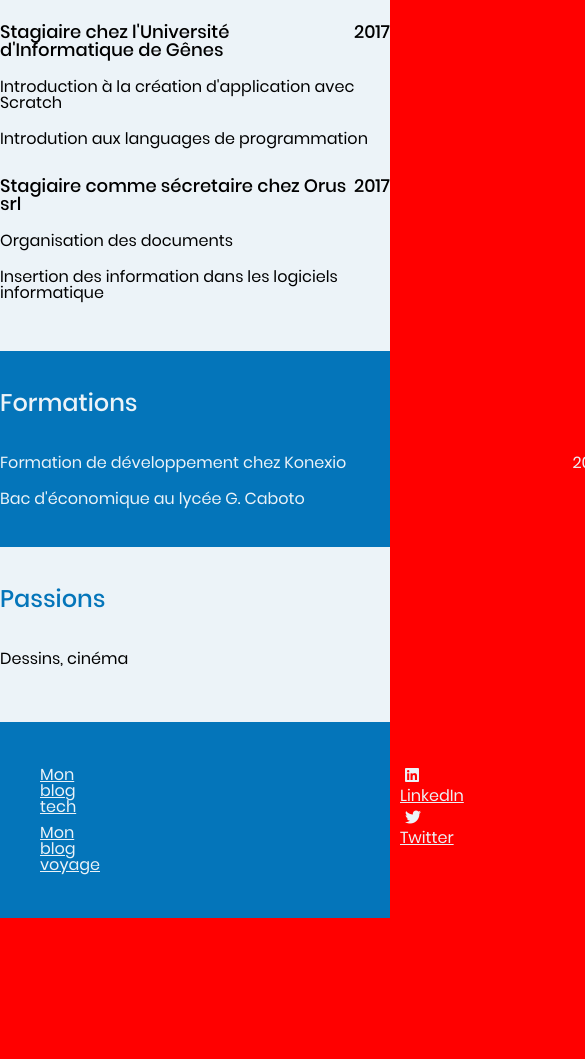
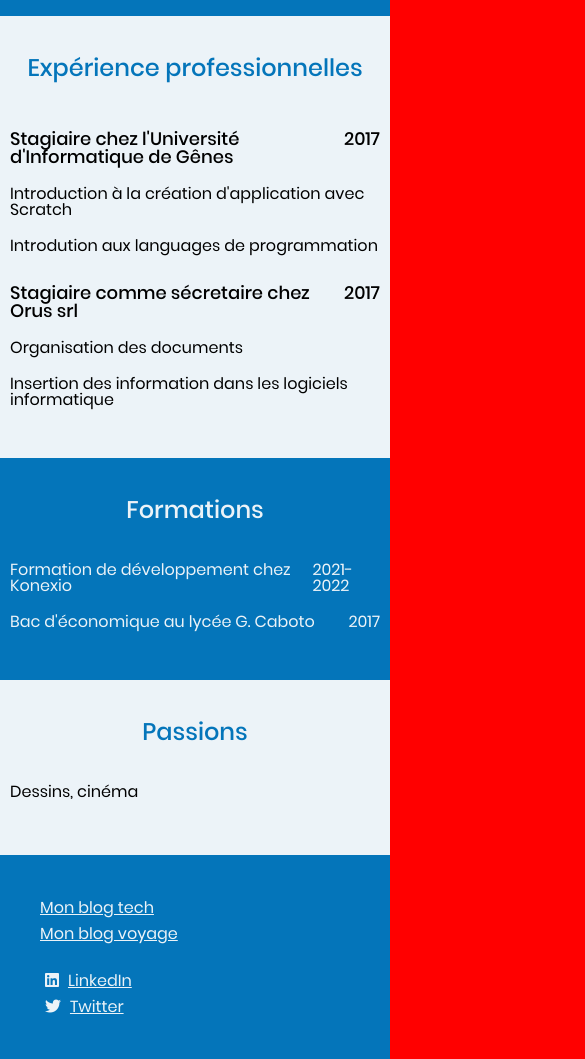
Before and after one commit to SalwaRayan/my-cv, a plain HTML site: page index.html in a window 390 px wide. Shown: the part 723-1782 px from the top of the page, 585 px wide, since content can reach past the window. Before the commit the page ends 1641 px from the top, so only its background shows below. Drawn offline with Linux system fonts and the light colour scheme.

Commit message:
Mon CV, pour mobile aussi

```diff
--- a/index.html
+++ b/index.html
@@ -50,9 +50,9 @@
                 <p>Insertion des information dans les logiciels informatique</p>
             </div>
         </section>
+        <section class="form-back">
             <div class="form">
                 <h3 id="form">Formations</h3>
-            <section class="formation">
                     <div class="info">
                         <p>Formation de développement chez Konexio</p>
                         <p>2021-2022</p>
@@ -61,14 +61,14 @@
                         <p>Bac d'économique au lycée G. Caboto</p>
                         <p>2017</p>
                     </div>
+            </div>
         </section>
-        </div>
-        <div class="loisirs">
-            <section class="lois">
+        <section class="loisirs">
+            <div class="lois">
                 <h3 class="passions">Passions</h3>
                 <p class="hobby">Dessins, cinéma</p>
+            </div>
         </section>
-        </div>
         <footer>
             <div>
                 <a class="blog" href="https://www.konexio.eu/index.html" target="_blank">Mon blog tech</a>
--- a/style.css
+++ b/style.css
@@ -132,28 +132,23 @@ h4 {
 
 #form {
     font-size: x-large;
-    padding-top: 40px;
-    padding-bottom: 20px;
-    width: 650px;
-    margin: auto;
+    margin-top: 40px;
+    margin-bottom: 30px;
 }
-.form {
+.form-back {
+    display: flex;
     color: #ecf3f8;
     background-color: #0475ba;
 }
-.formation {
+.form {
+    margin: auto;
     width: 650px;
-    margin: auto;
-    padding-top: 10px;
-    padding-bottom: 30px;
+    padding-bottom: 40px;
 }
 .info {
     padding: 10px 0;
     display: flex;
     justify-content: space-between;
-}
-.info {
-    padding: 10px 0;
 }
 
 .passions {
@@ -163,6 +158,7 @@ h4 {
 }
 .loisirs {
     background-color: #ecf3f8;
+    display: flex;
 }
 .lois {
     width: 650px;
@@ -173,6 +169,8 @@ h4 {
 .hobby {
     padding-top: 10px;
     padding-bottom: 15px;
+    display: flex;
+    justify-content: space-between;
 }
 footer {
     color: #ecf3f8;
@@ -200,7 +198,29 @@ footer > a {
 }
 
 @media (max-width: 768px) {
-    html{
-        width:100%;
+    h3 {
+        text-align: center;
+    }
+    nav {
+        display: none;
+    }
+
+    .nom-img {
+        margin: auto;
+        width: 700px;
+        display: block;
+        padding: 40px 0;
+        text-align: center;
+    }
+    footer {
+        display: block;
+    }
+    .lien {
+        margin: initial;
+        margin-top: 20px;
+    }
+    .pres, .exp, .form, .lois {
+        margin-right: 10px;
+        margin-left: 10px;
     }
 }
```
Lines whose indentation alone changed are shown as unchanged.
